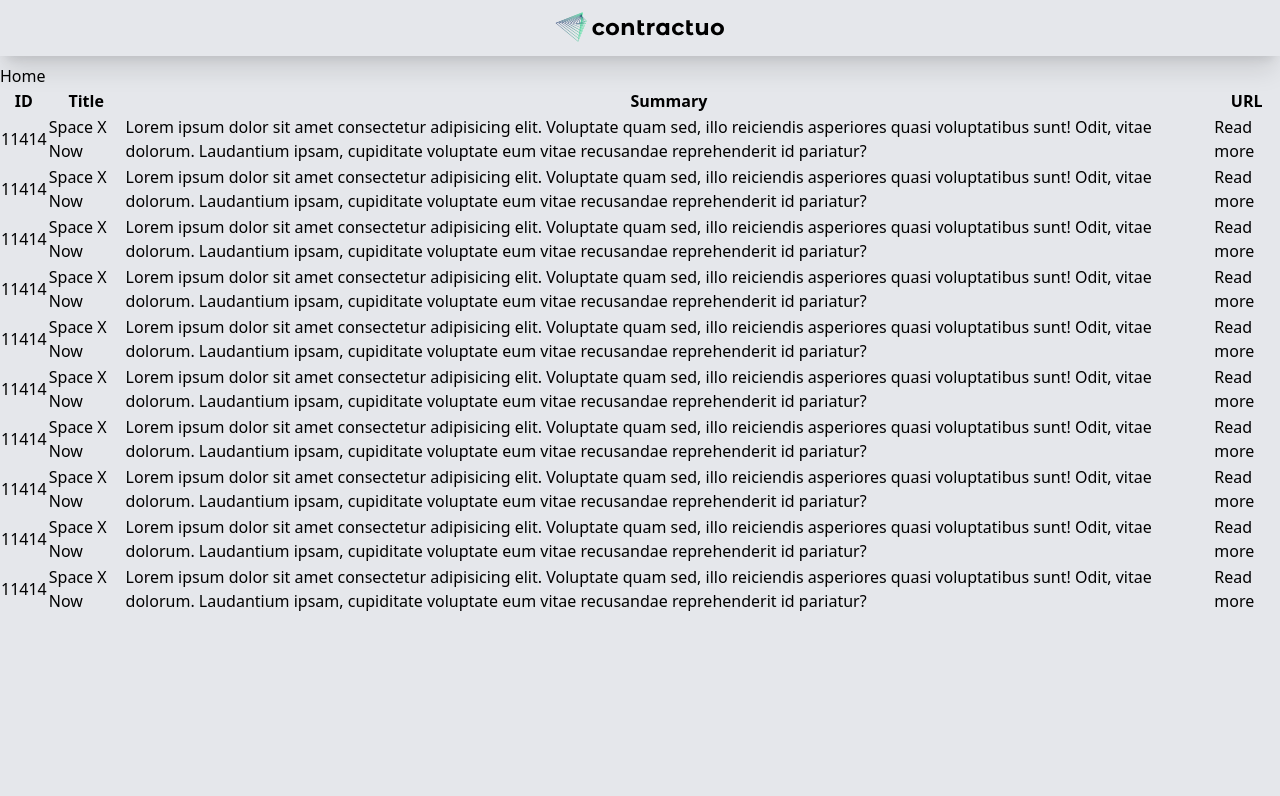
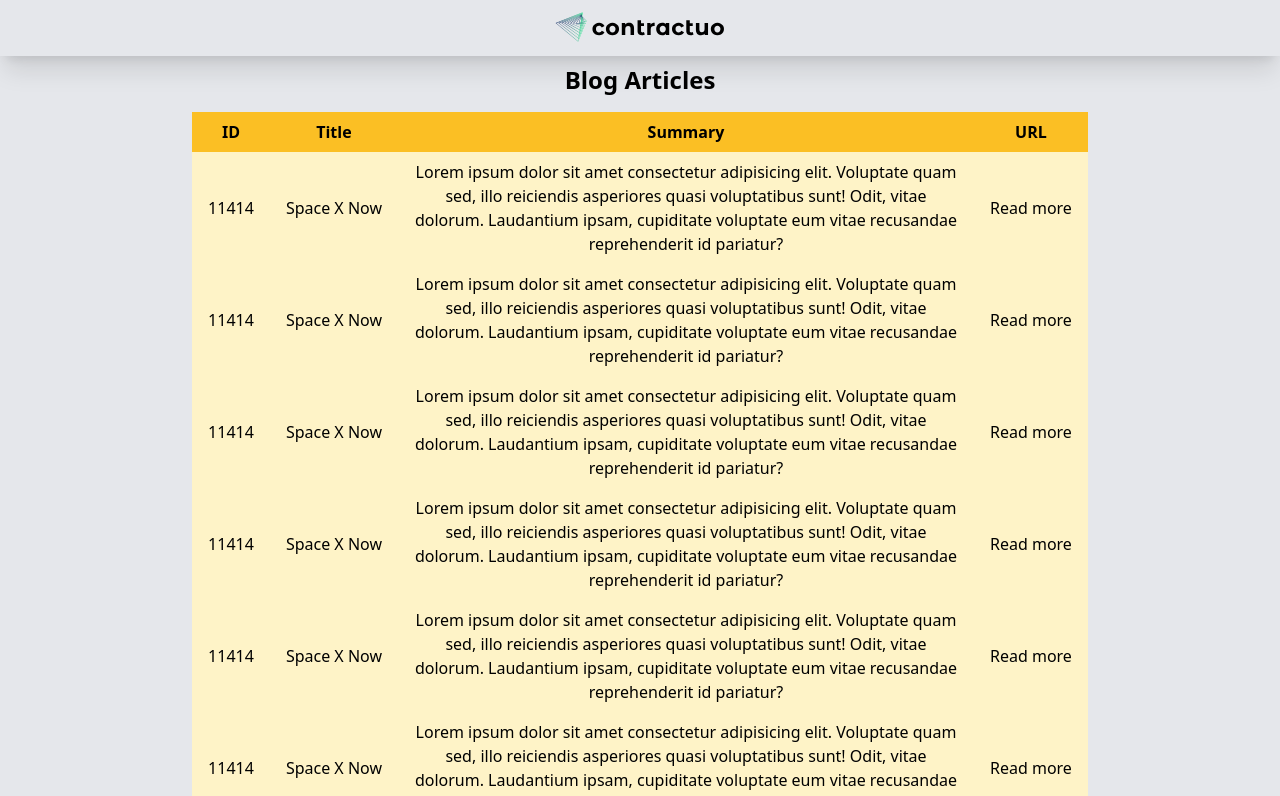
Before and after one commit to ondairos/junior-frontend-assignment-master, a Vue app: page / in a window 1280 px wide. Shown: the top 796 px of the page. Built offline with nearby package versions, Linux system fonts and the light colour scheme.

Commit message:
added table and initial styles for the articles

```diff
--- a/src/pages/Home.vue
+++ b/src/pages/Home.vue
@@ -1,24 +1,39 @@
 <template>
-  <div>
-    <h1>Home</h1>
-    <table class="auto">
+  <div class="flex justify-center items-center">
+    <div class="text-center">
+      <h1 class="text-2xl font-bold mb-4">Blog Articles</h1>
+      <div class="overflow-x-auto">
+        <table class="table-auto mx-auto">
           <thead>
-        <tr class="">
-          <th>ID</th>
-          <th>Title</th>
-          <th>Summary</th>
-          <th>URL</th>
+            <tr class="bg-amber-400">
+              <th class="px-4 py-2">ID</th>
+              <th class="px-4 py-2">Title</th>
+              <th class="px-4 py-2">Summary</th>
+              <th class="px-4 py-2">URL</th>
             </tr>
           </thead>
-      <tbody class="">
-        <tr class="" v-for="article in articles" :key="article.id">
-          <td>{{ article.id }}</td>
-          <td>{{ article.title }}</td>
-          <td>{{ article.summary }}</td>
-          <td><a :href="article.readmore">Read more</a></td>
+          <tbody>
+            <tr
+              v-for="article in articles"
+              :key="article.id"
+              class="bg-amber-100"
+            >
+              <td class="px-4 py-2">{{ article.id }}</td>
+              <td class="px-4 py-2">{{ article.title }}</td>
+              <td class="px-4 py-2 break-words max-w-xl">
+                {{ article.summary }}
+              </td>
+              <td class="px-4 py-2">
+                <a :href="article.readmore">Read more</a>
+              </td>
             </tr>
           </tbody>
         </table>
+      </div>
+      <p class="pt-10">
+        Blog assessment for Contractuo. Ioannis Kantiloros 2023.
+      </p>
+    </div>
   </div>
 </template>
 
```
Lines whose indentation alone changed are shown as unchanged.
